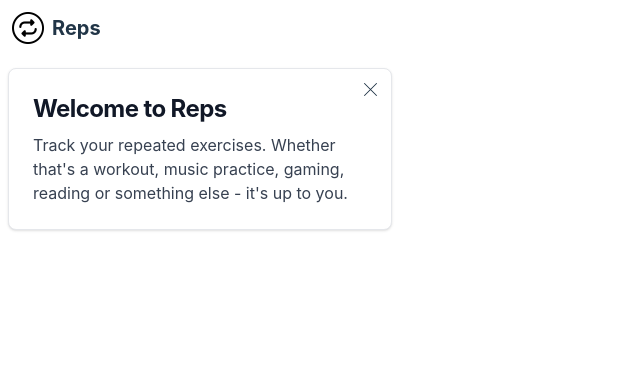
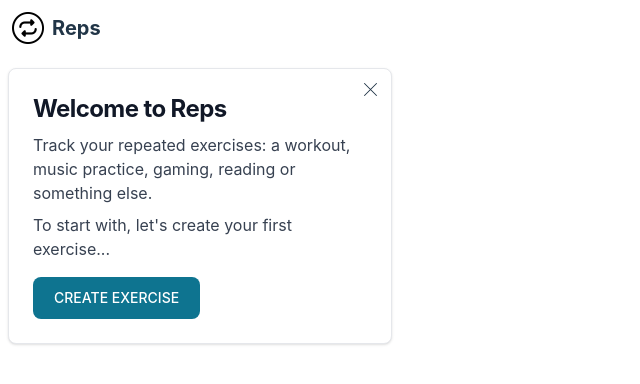
Before and after one commit to davidnormo/reps, a Preact app: page / in a window 1280 px wide. Shown: the top 384 px of the page, without its empty margins (0-640 px from the left). Built offline with nearby package versions, Linux system fonts and the light colour scheme.

Commit message:
welcome card with button

```diff
--- a/src/app.jsx
+++ b/src/app.jsx
@@ -6,7 +6,6 @@
 
 export function App() {
   const { PageComponent, ...navValue } = useNavSetup();
-
   const dataValue = useSetupData();
 
   return (
--- a/src/components/Card/Card.jsx
+++ b/src/components/Card/Card.jsx
@@ -2,7 +2,7 @@
   return (
     <div className="block relative max-w-sm p-6 bg-white border border-gray-200 rounded-lg shadow">
       {onClose && (
-        <div className="absolute top-2 right-2">
+        <div onClick={() => onClose()} className="absolute top-2 right-2">
           <svg
             xmlns="http://www.w3.org/2000/svg"
             fill="none"
--- a/src/components/Link/Link.jsx
+++ b/src/components/Link/Link.jsx
@@ -4,10 +4,14 @@
   const { setHistoryState } = useNav();
   const onClick = (e) => {
     e.preventDefault();
-    setHistoryState(state);
     window.history.pushState({ ...state, page: href }, href, `#${href}`);
+    setHistoryState({ ...state, page: href });
     return false;
   };
 
-  return <a onClick={onClick}>{children}</a>;
+  return (
+    <a onClick={onClick} href={`#${href}`}>
+      {children}
+    </a>
+  );
 }
--- a/src/components/ManagePage/AddUpdateExercise.jsx
+++ b/src/components/ManagePage/AddUpdateExercise.jsx
@@ -5,7 +5,7 @@
 import Button from "../Button/Button";
 import useData from "../../hooks/useData";
 
-const units = ["None", "kg", "cm", "metres"];
+const units = ["None", "kg", "cm", "metres", "count"];
 
 export default function AddExercise({ close, exercise }) {
   const { addExercise, updateExercise } = useData();
--- a/src/components/OverviewPage/Welcome.jsx
+++ b/src/components/OverviewPage/Welcome.jsx
@@ -1,15 +1,34 @@
+import useData from "../../hooks/useData";
+import Button from "../Button/Button";
 import Card from "../Card/Card";
+import Link from "../Link/Link";
 
 export default function Welcome() {
+  const { data, updateState } = useData();
+
+  if (data.state.hideWelcome) {
+    return null;
+  }
+
   return (
-    <Card onClose={true}>
+    <Card onClose={() => updateState("hideWelcome", true)}>
       <h5 className="mb-2 text-2xl font-bold tracking-tight text-gray-900 dark:text-white">
         Welcome to Reps
       </h5>
-      <p className="font-normal text-gray-700 dark:text-gray-400">
-        Track your repeated exercises. Whether that's a workout, music practice,
-        gaming, reading or something else - it's up to you.
+      <p className="font-normal text-gray-700 dark:text-gray-400 mb-2">
+        Track your repeated exercises: a workout, music practice, gaming,
+        reading or something else.
       </p>
+      {!data.exercises.length && (
+        <>
+          <p className="font-normal text-gray-700 dark:text-gray-400 mb-4">
+            To start with, let's create your first exercise...
+          </p>
+          <Link href="manage" state={{ addUpdate: true }}>
+            <Button onClick={() => {}}>Create exercise</Button>
+          </Link>
+        </>
+      )}
     </Card>
   );
 }
--- a/src/components/nav/nav.jsx
+++ b/src/components/nav/nav.jsx
@@ -12,10 +12,10 @@
       id="bottom-navigation"
       className="md:hidden block fixed inset-x-0 bottom-0 z-10 bg-white shadow text-primary"
     >
-      <div id="tabs" className="flex justify-between">
+      <div id="tabs" className="flex justify-between text-teal-500">
         <a
           href="#overview"
-          className={`w-full focus:text-teal-500 hover:text-teal-500 justify-center inline-block text-center pt-2 pb-1 ${overviewClasses}`}
+          className={`w-full focus:text-teal-500 hover:text-teal-500 justify-center inline-block text-center py-1 ${overviewClasses}`}
         >
           <svg
             xmlns="http://www.w3.org/2000/svg"
@@ -36,7 +36,7 @@
         </a>
         <a
           href="#record"
-          className={`w-full focus:text-teal-500 hover:text-teal-500 justify-center inline-block text-center pt-2 pb-1 ${recordClasses}`}
+          className={`w-full focus:text-teal-500 hover:text-teal-500 justify-center inline-block text-center py-1 ${recordClasses}`}
         >
           <svg
             xmlns="http://www.w3.org/2000/svg"
@@ -51,13 +51,13 @@
             <path
               strokeLinecap="round"
               strokeLinejoin="round"
-              d="M15.59 14.37a6 6 0 01-5.84 7.38v-4.8m5.84-2.58a14.98 14.98 0 006.16-12.12A14.98 14.98 0 009.631 8.41m5.96 5.96a14.926 14.926 0 01-5.841 2.58m-.119-8.54a6 6 0 00-7.381 5.84h4.8m2.581-5.84a14.927 14.927 0 00-2.58 5.84m2.699 2.7c-.103.021-.207.041-.311.06a15.09 15.09 0 01-2.448-2.448 14.9 14.9 0 01.06-.312m-2.24 2.39a4.493 4.493 0 00-1.757 4.306 4.493 4.493 0 004.306-1.758M16.5 9a1.5 1.5 0 11-3 0 1.5 1.5 0 013 0z"
+              d="M12 4.5v15m7.5-7.5h-15"
             />
           </svg>
         </a>
         <a
           href="#manage"
-          className={`w-full focus:text-teal-500 hover:text-teal-500 justify-center inline-block text-center pt-2 pb-1 ${manageClasses}`}
+          className={`w-full focus:text-teal-500 hover:text-teal-500 justify-center inline-block text-center py-1 ${manageClasses}`}
         >
           <svg
             xmlns="http://www.w3.org/2000/svg"
@@ -72,7 +72,12 @@
             <path
               strokeLinecap="round"
               strokeLinejoin="round"
-              d="M19.5 14.25v-2.625a3.375 3.375 0 00-3.375-3.375h-1.5A1.125 1.125 0 0113.5 7.125v-1.5a3.375 3.375 0 00-3.375-3.375H8.25m3.75 9v6m3-3H9m1.5-12H5.625c-.621 0-1.125.504-1.125 1.125v17.25c0 .621.504 1.125 1.125 1.125h12.75c.621 0 1.125-.504 1.125-1.125V11.25a9 9 0 00-9-9z"
+              d="M9.594 3.94c.09-.542.56-.94 1.11-.94h2.593c.55 0 1.02.398 1.11.94l.213 1.281c.063.374.313.686.645.87.074.04.147.083.22.127.324.196.72.257 1.075.124l1.217-.456a1.125 1.125 0 011.37.49l1.296 2.247a1.125 1.125 0 01-.26 1.431l-1.003.827c-.293.24-.438.613-.431.992a6.759 6.759 0 010 .255c-.007.378.138.75.43.99l1.005.828c.424.35.534.954.26 1.43l-1.298 2.247a1.125 1.125 0 01-1.369.491l-1.217-.456c-.355-.133-.75-.072-1.076.124a6.57 6.57 0 01-.22.128c-.331.183-.581.495-.644.869l-.213 1.28c-.09.543-.56.941-1.11.941h-2.594c-.55 0-1.02-.398-1.11-.94l-.213-1.281c-.062-.374-.312-.686-.644-.87a6.52 6.52 0 01-.22-.127c-.325-.196-.72-.257-1.076-.124l-1.217.456a1.125 1.125 0 01-1.369-.49l-1.297-2.247a1.125 1.125 0 01.26-1.431l1.004-.827c.292-.24.437-.613.43-.992a6.932 6.932 0 010-.255c.007-.378-.138-.75-.43-.99l-1.004-.828a1.125 1.125 0 01-.26-1.43l1.297-2.247a1.125 1.125 0 011.37-.491l1.216.456c.356.133.751.072 1.076-.124.072-.044.146-.087.22-.128.332-.183.582-.495.644-.869l.214-1.281z"
+            />
+            <path
+              strokeLinecap="round"
+              strokeLinejoin="round"
+              d="M15 12a3 3 0 11-6 0 3 3 0 016 0z"
             />
           </svg>
         </a>
--- a/src/hooks/useData.js
+++ b/src/hooks/useData.js
@@ -4,6 +4,7 @@
 const schema = {
   exercises: [],
   reps: [],
+  state: {},
 };
 
 const getDataFromStorage = () => {
@@ -63,12 +64,19 @@
     dataChanged((x) => ++x);
   };
 
+  const updateState = (key, value) => {
+    data.state[key] = value;
+    updateStorage(data);
+    dataChanged((x) => ++x);
+  };
+
   return {
     data,
     addExercise,
     updateExercise,
     deleteExercise,
     addRep,
+    updateState,
   };
 };
 
```
Also changed, not shown: 6 other files (tests, documents, lock files or other folders).
